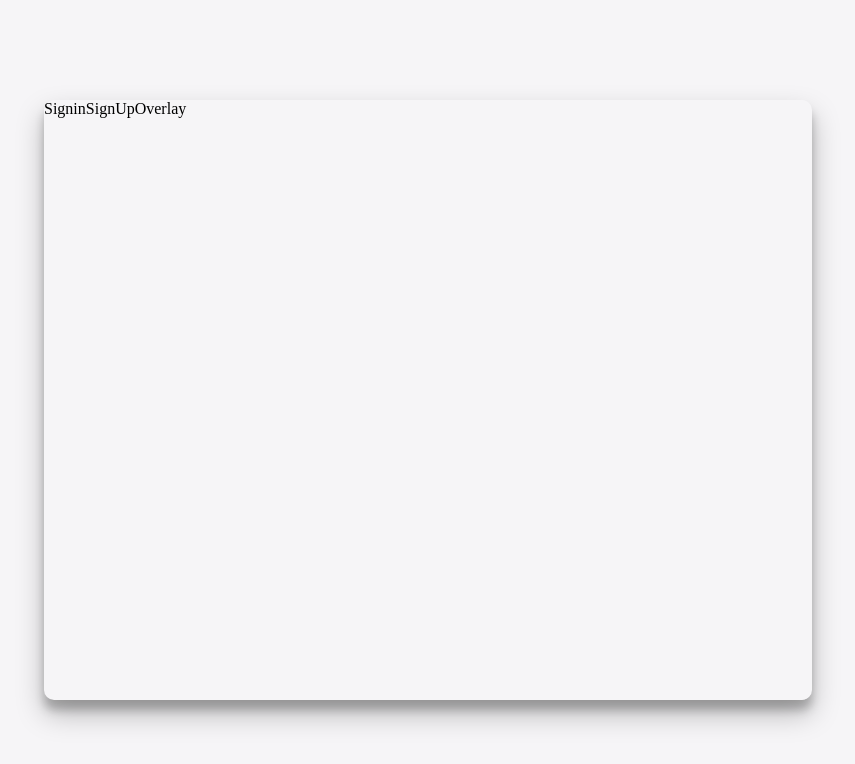
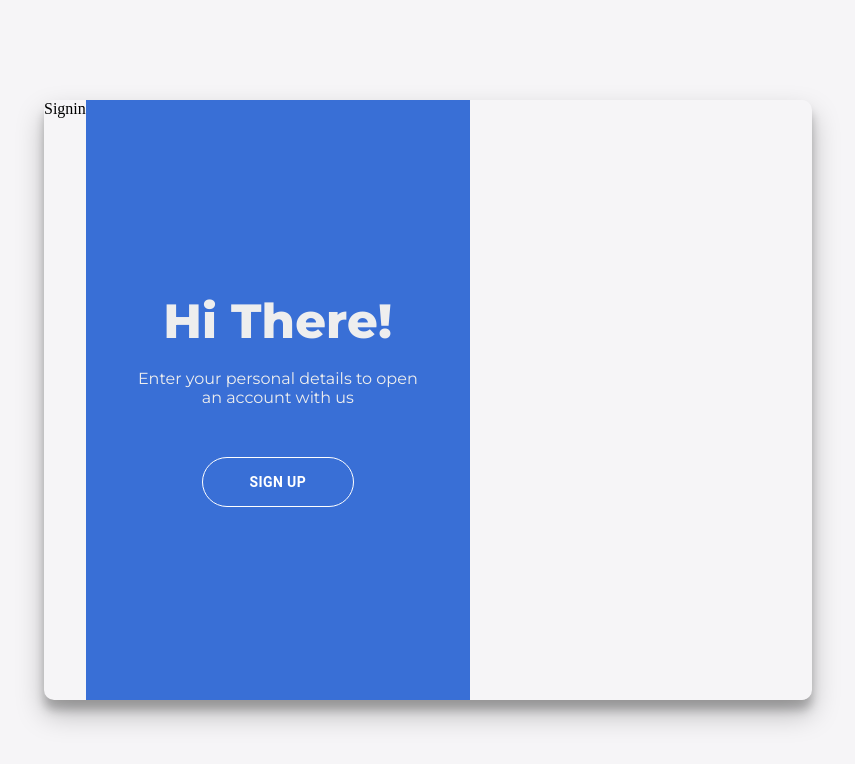
Before and after one commit to nouralmulhem/Shell-Frontend, a React (Create React App) app: page / in a window 1280 px wide. Shown: the top 764 px of the page, without its empty margins (212-1067 px from the left). Built offline with nearby package versions, Linux system fonts and the light colour scheme.

Commit message:
created sign up overlay

```diff
--- a/src/App.css
+++ b/src/App.css
@@ -1,3 +1,5 @@
+@import url('https://fonts.googleapis.com/css?family=Montserrat:400,800');
+
 .App {
   height: 100vh;
   width: 100vw;
--- a/src/components/Layout.jsx
+++ b/src/components/Layout.jsx
@@ -5,7 +5,7 @@ import SignUpOverlay from './SignUpOverlay'
 
 function Layout() {
     return (
-        <ContainerObj>
+        <ContainerObj id='container'>
            {/* Signin */}
            <Signin></Signin>
            <SignUpOverlay></SignUpOverlay>
--- a/src/components/SignUpOverlay.jsx
+++ b/src/components/SignUpOverlay.jsx
@@ -1,8 +1,14 @@
+// import {  Button, Typography } from '@mui/material'
 import React from 'react'
+import { ButtonSignUp, SignUpOverlayObj, TypographyH3, TypographyParagraph } from '../styles/SignupOverlay'
 
 function SignUpOverlay() {
   return (
-    <div>SignUpOverlay</div>
+    <SignUpOverlayObj>
+      <TypographyH3 variant='h3'>Hi There!</TypographyH3>
+      <TypographyParagraph variant='p'>Enter your personal details to open an account with us</TypographyParagraph>
+      <ButtonSignUp variant="outlined" onClick={() => document.getElementById('container').classList.add("right-panel-active")}>Sign UP</ButtonSignUp>
+    </SignUpOverlayObj>
   )
 }
 
--- a/src/styles/SignupOverlay.js
+++ b/src/styles/SignupOverlay.js
@@ -0,0 +1,43 @@
+import {styled} from "@mui/material/styles"
+import {Box, Button, Typography} from "@mui/material"
+
+export const SignUpOverlayObj = styled(Box)(()=>({
+    backgroundColor: '#396fd6',
+    width: '50%',
+    height: '100%',
+    display:'flex',
+    flexDirection: 'column',
+    alignItems: 'center',
+    justifyContent: 'center',
+    fontFamily: `'Montserrat', sans-serif`,
+    padding: 40,
+    color: '#eee',
+
+}));
+
+export const TypographyH3 = styled(Typography)(()=>({
+    fontFamily: `'Montserrat', sans-serif`,
+    fontWeight: 'bold',
+    marginBottom: 20,
+    color: '#eee',
+
+}));
+
+export const TypographyParagraph = styled(Typography)(()=>({
+    fontFamily: `'Montserrat', sans-serif`,
+    marginBottom: 50,
+
+}));
+
+export const ButtonSignUp = styled(Button)(()=>({
+    color: 'white',
+    border: '1px solid white',
+    width: '50%',
+    height: 50,
+    fontWeight: 'bold',
+    borderRadius: 40,
+    '&:hover': {
+        border: '1px solid #adadad',
+    },
+
+}));
```
Also changed, not shown: 1 other file (tests, documents, lock files or other folders).
